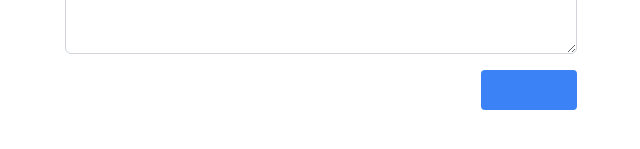
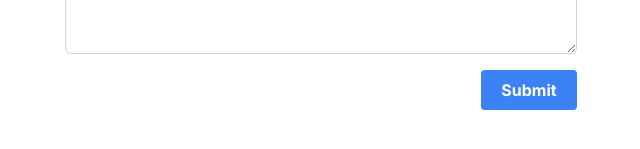
Before and after one commit to kou12345/proxima, a Next.js app: page /datasets in a window 1280 px wide. Shown: the part 439-588 px from the top of the page, without its empty margins (319-959 px from the left). Built offline with nearby package versions, Linux system fonts and the light colour scheme.

Commit message:
fix SubmitButton

```diff
--- a/app/datasets/page.tsx
+++ b/app/datasets/page.tsx
@@ -35,7 +35,7 @@ export default function Page() {
           />
         </div>
         <div className="flex justify-end">
-          <SubmitButton />
+          <SubmitButton>Submit</SubmitButton>
         </div>
       </form>
       {state.error && (
```
